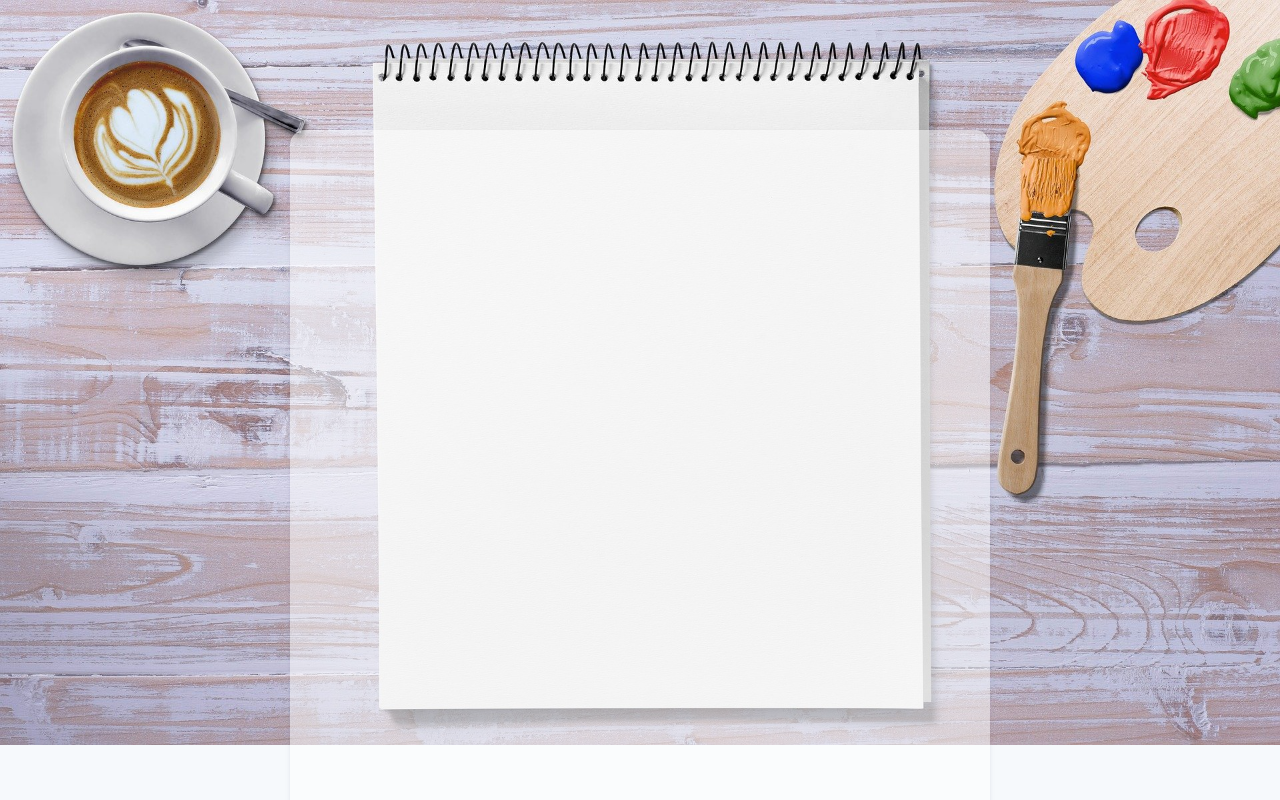
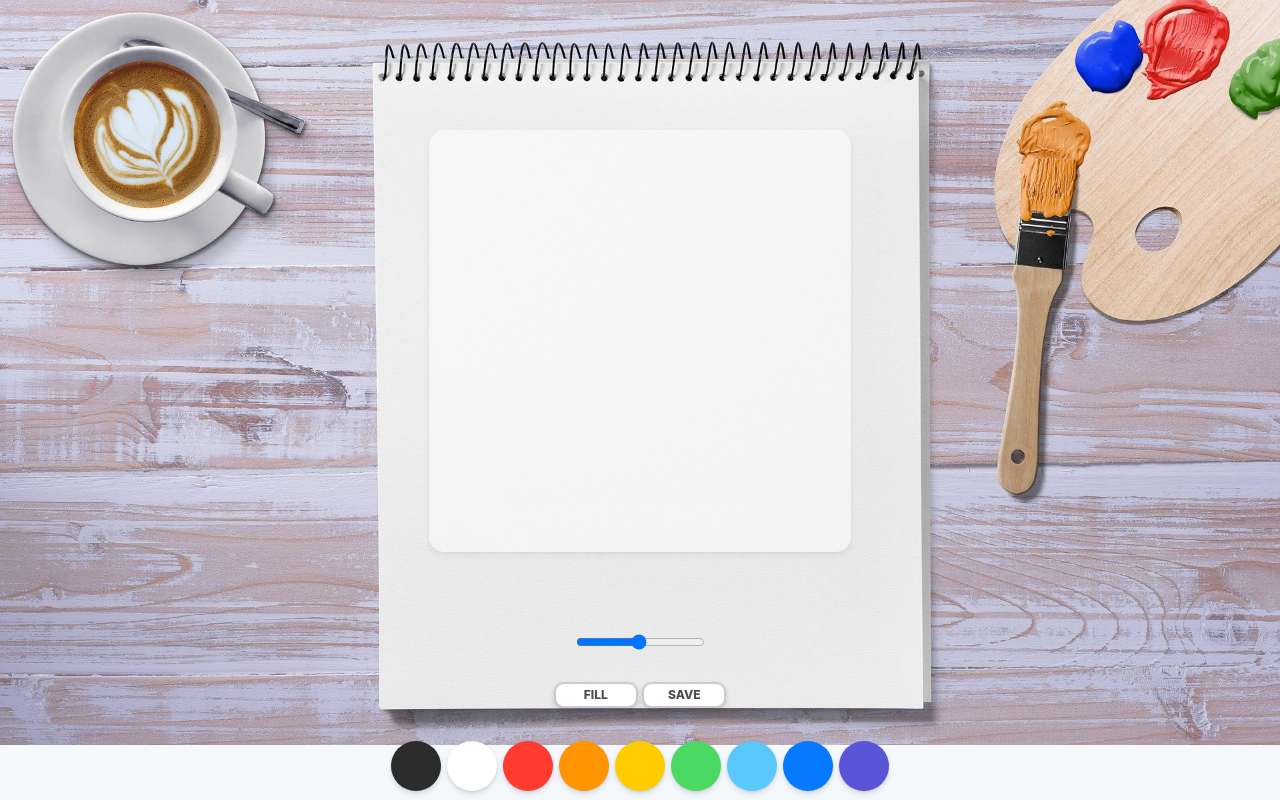
Before and after one commit to yoonwooseong/paintJs, a plain HTML site: page index.html in a window 1280 px wide. Shown: the top 800 px of the page. Drawn offline with Linux system fonts and the light colour scheme.

Commit message:
Update styles.css

```diff
--- a/styles.css
+++ b/styles.css
@@ -13,8 +13,8 @@ body{
 }
 
 .canvas {
-    width: 700px;
-    height: 700px;
+    width: 33%;
+    height: 85%;
 /*     background-color: #F1F1F1; */
     border-radius: 15px;
     box-shadow: 0 4px 6px rgba(50, 50, 93, 0.11), 0 1px 3px rgba(0, 0, 93, 0.11);
```
